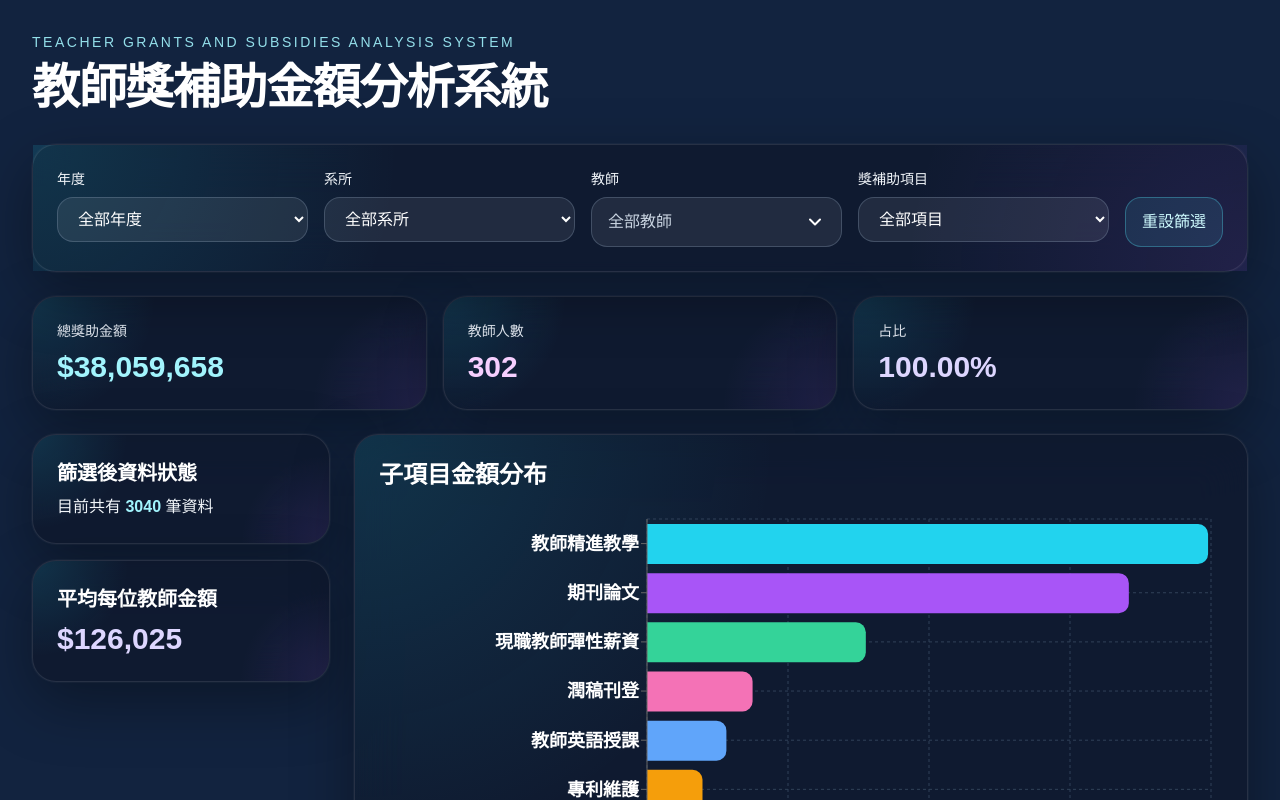
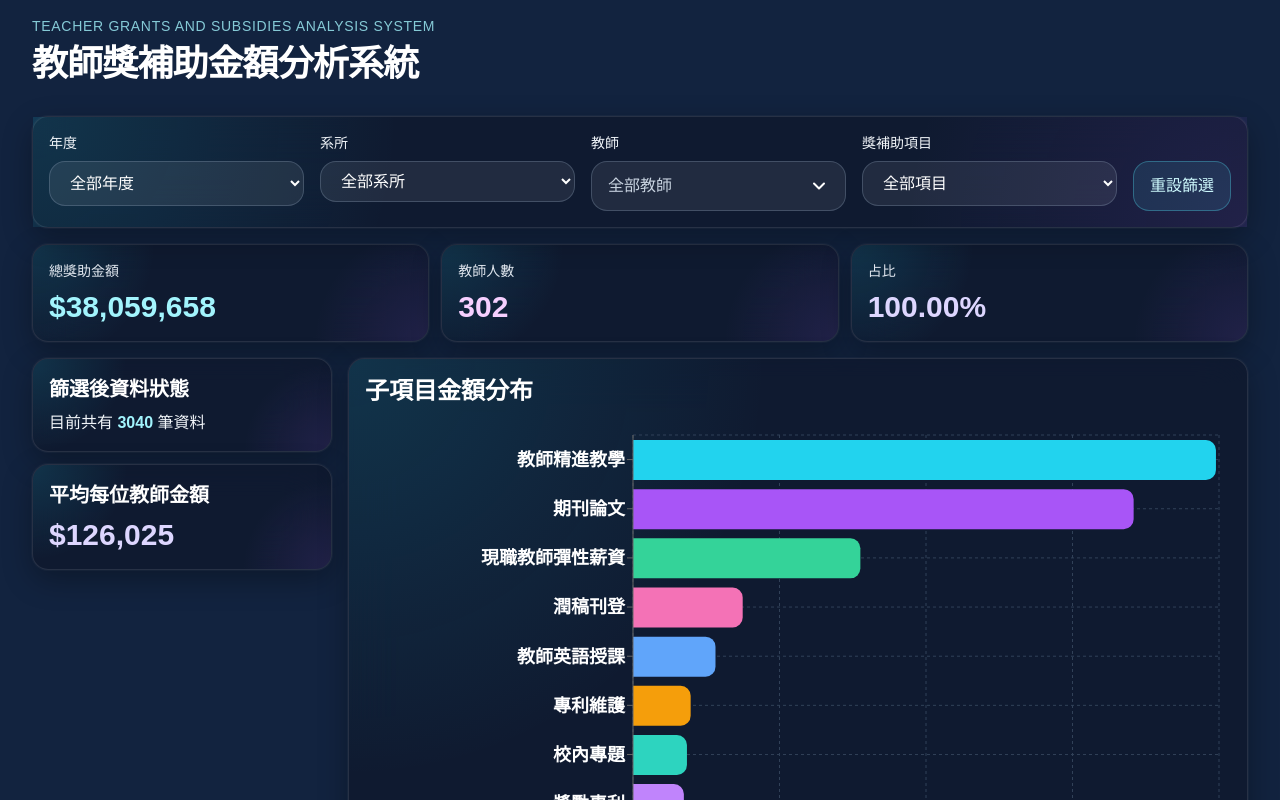
Before and after one commit to Hungming6325/teacher-grants-web, a Next.js app: page / in a window 1280 px wide. Shown: the top 800 px of the page. Built offline with nearby package versions, Linux system fonts and the light colour scheme.

Commit message:
update page

```diff
--- a/app/page.tsx
+++ b/app/page.tsx
@@ -357,15 +357,15 @@ function handleFilterChange(key: keyof ExtendedFilterState, value: string) {
   }
 
   return (
-<main className="min-h-screen bg-[#12233f] px-4 py-8 text-white md:px-6 lg:px-8">
+<main className="min-h-screen bg-[#12233f] px-4 py-4 text-white md:px-6 lg:px-8">
       <div className="relative mx-auto max-w-7xl">
         <div className="pointer-events-none absolute inset-x-0 top-0 -z-10 h-[420px] bg-[radial-gradient(circle_at_top,rgba(34,211,238,0.18),transparent_35%),radial-gradient(circle_at_top_right,rgba(168,85,247,0.10),transparent_28%),radial-gradient(circle_at_bottom_left,rgba(59,130,246,0.10),transparent_30%)] blur-3xl" />
 
         <div className="mb-8">
-          <p className="mb-3 text-sm uppercase tracking-[0.18em] text-cyan-200/90">
+          <p className="mb-2 text-xs md:text-sm uppercase tracking-wider text-cyan-200/80">
             Teacher Grants and Subsidies Analysis System
           </p>
-          <h1 className="text-3xl font-bold tracking-tight md:text-4xl xl:text-5xl">
+          <h1 className="text-2xl md:text-3xl xl:text-4xl font-bold tracking-tight">
             教師獎補助金額分析系統
           </h1>
         </div>
@@ -383,7 +383,7 @@ function handleFilterChange(key: keyof ExtendedFilterState, value: string) {
         )}
 
         {!loading && !error && (
-          <div className="space-y-6">
+          <div className="space-y-4">
             <PanelCard className="relative z-30 overflow-visible">
               <div className="grid gap-4 md:grid-cols-2 xl:grid-cols-[1fr_1fr_1fr_1fr_auto]">
                 <div>
@@ -411,7 +411,7 @@ function handleFilterChange(key: keyof ExtendedFilterState, value: string) {
                     onChange={(e) =>
                       handleFilterChange("department", e.target.value)
                     }
-                    className="w-full rounded-2xl border border-slate-400/30 bg-white/8 px-4 py-3 text-sm text-white outline-none transition focus:border-fuchsia-300 md:text-base"
+                    className="w-full rounded-2xl border border-slate-400/30 bg-white/8 px-4 py-2.5 text-sm text-white outline-none transition focus:border-fuchsia-300 md:text-base"
                   >
                     <option value="" className="text-black">
                       全部系所
@@ -543,7 +543,7 @@ function handleFilterChange(key: keyof ExtendedFilterState, value: string) {
               </div>
             </PanelCard>
 
-            <section className="grid gap-4 md:grid-cols-3">
+            <section className="grid gap-3 md:grid-cols-3">
               <PanelCard className="border-cyan-300/15">
                 <p className="mb-2 text-sm text-slate-200">總獎助金額</p>
                 <p className="text-2xl font-bold text-cyan-200 md:text-3xl">
@@ -577,8 +577,8 @@ function handleFilterChange(key: keyof ExtendedFilterState, value: string) {
               </PanelCard>
             </section>
 
-            <section className="grid items-start gap-6 xl:grid-cols-[0.5fr_1.5fr]">
-              <div className="space-y-4">
+            <section className="grid items-start gap-4 xl:grid-cols-[0.5fr_1.5fr]">
+              <div className="space-y-3">
                 <PanelCard className="border-cyan-300/15">
                   <h2 className="mb-2 text-lg font-semibold md:text-xl">
                     篩選後資料狀態
--- a/src/components/ui/PanelCard.tsx
+++ b/src/components/ui/PanelCard.tsx
@@ -8,7 +8,7 @@ type Props = {
 export default function PanelCard({ children, className = "" }: Props) {
   return (
     <div
-      className={`relative overflow-hidden rounded-3xl border border-white/10 bg-slate-900/70 p-6 shadow-[0_0_0_1px_rgba(255,255,255,0.03),0_20px_60px_rgba(0,0,0,0.35)] backdrop-blur-xl ${className}`}
+      className={`relative overflow-hidden rounded-2xl border border-white/10 bg-slate-900/70 p-4 shadow-[0_0_0_1px_rgba(255,255,255,0.03),0_10px_30px_rgba(0,0,0,0.3)] backdrop-blur-xl ${className}`}
     >
       <div className="pointer-events-none absolute inset-0 bg-[radial-gradient(circle_at_top_left,rgba(34,211,238,0.14),transparent_30%),radial-gradient(circle_at_bottom_right,rgba(168,85,247,0.12),transparent_28%)]" />
       <div className="relative z-10">{children}</div>
--- a/src/lib/stats.ts
+++ b/src/lib/stats.ts
@@ -57,5 +57,5 @@ export function getSubcategoryAmountData(
     }))
     .sort((a, b) => b.amount - a.amount)
 
-   return typeof limit === "number" ? result.slice(0, limit) : result
+  return typeof limit === "number" ? result.slice(0, limit) : result
 }
```
